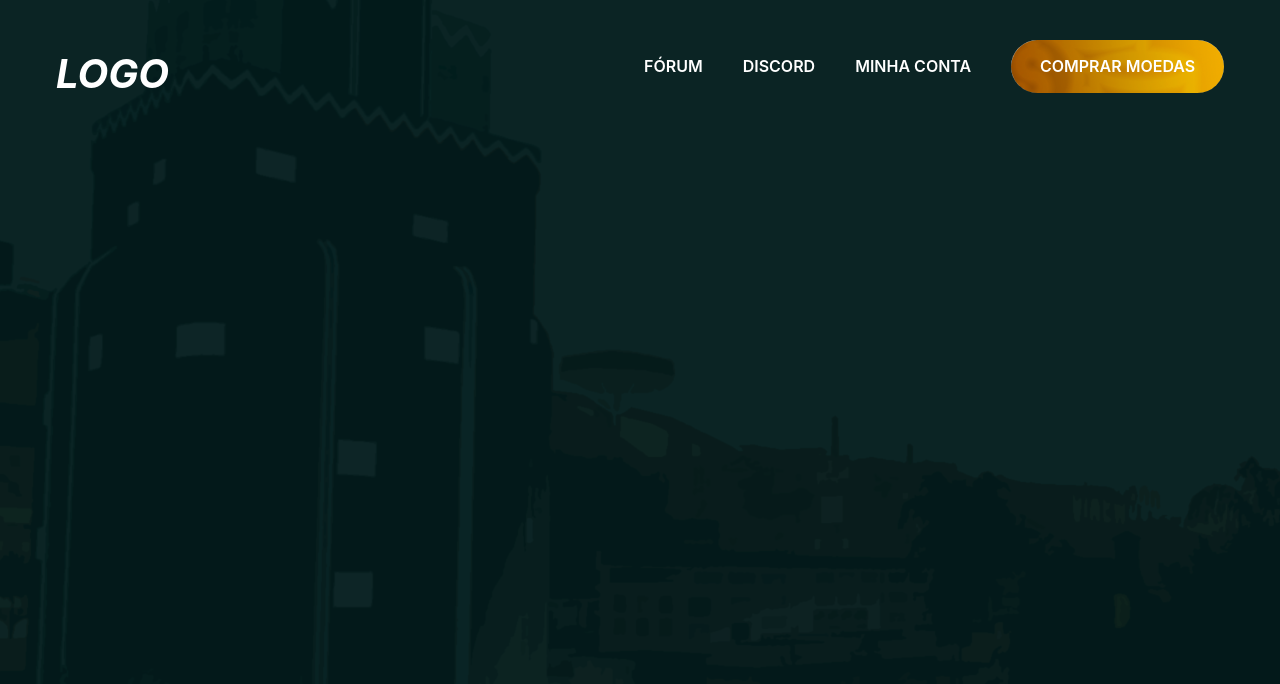
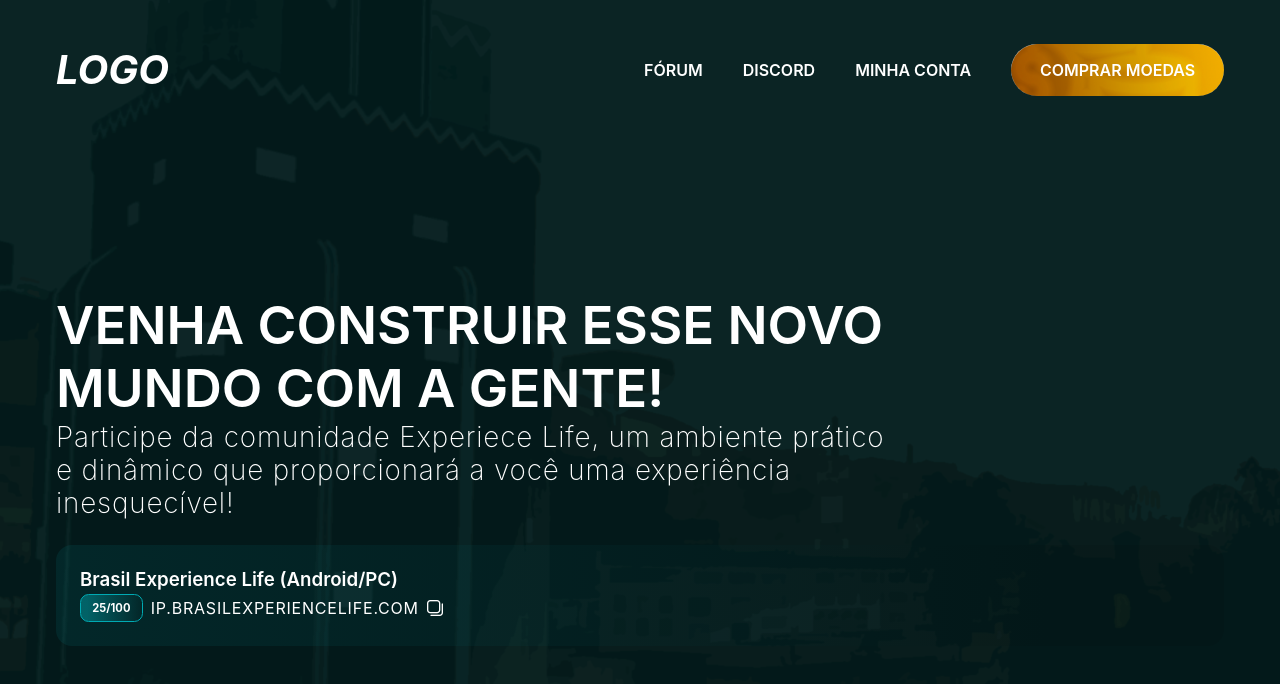
Before and after one commit to edumoreiira/experience-life, an Angular app: page / in a window 1280 px wide. Shown: the top 684 px of the page. Built offline with nearby package versions, Linux system fonts and the light colour scheme.

Commit message:
feat: add main content

```diff
--- a/src/app/pages/home/home.component.html
+++ b/src/app/pages/home/home.component.html
@@ -9,3 +9,27 @@
         </a></li>
     </ul>
 </nav>
+
+<main class="container">
+    <header class="header">
+        <h1 class="header__title">
+            Venha construir esse novo mundo com a gente!
+        </h1>
+        <p class="header__description">
+            Participe da comunidade Experiece Life, um ambiente prático e dinâmico
+            que proporcionará a você uma experiência inesquecível!
+        </p>
+    </header>
+    <section class="server-card">
+        <h3 class="server-card__title">Brasil Experience Life (Android/PC)</h3>
+        <div class="server-card__info">
+            <div class="server-card__info__players-counter">
+                <span>25/100</span>
+            </div>
+            <div class="server-card__info__ip-address">
+                <span>ip.brasilexperiencelife.com</span>
+                <i class="fi fi-rr-copy server-card__info__ip-address__copy"></i>
+            </div>
+        </div>
+    </section>
+</main>
--- a/src/app/pages/home/home.component.scss
+++ b/src/app/pages/home/home.component.scss
@@ -1,7 +1,8 @@
 :host{
     height: 100vh;
     position: relative;
-    display: block;
+    display: flex;
+    flex-direction: column;
     &::after{
         content: '';
         position: absolute;
@@ -61,5 +62,71 @@
             filter: saturate(1.3);
         }
     }
+}
 
+main{
+    display: flex;
+    flex-direction: column;
+    justify-content: center;
+    align-items: start;
+    gap: 1.5em;
+    flex: 1;
 }
+
+.header{
+    display: flex;
+    flex-direction: column;
+    width: 72%;
+
+    &__title{
+        text-transform: uppercase;
+        font-size: 3.3em;
+    }
+
+    &__description{
+        font-size: 1.74em;
+        font-weight: 200;
+        letter-spacing: .03em;
+        line-height: 1.2;
+    }
+}
+
+.server-card{
+    display: flex;
+    gap: .2em;
+    width: 100%;
+    flex-direction: column;
+    padding: 1.5em;
+    border-radius: var(--radius);
+    background: linear-gradient(to left, hsla(0, 0%, 0%, 8%) 15%, hsl(var(--primary-light)/.1));
+    &__info{
+        display: flex;
+        align-items: center;
+        gap: .5em;
+        &__players-counter{
+            font-size: .7em;
+            font-weight: 700;
+            padding: .4em 1em;
+            background: linear-gradient(to right, hsl(var(--primary-light) / .45) 10%, transparent);
+            border: 1px solid hsl(var(--border));
+            border-radius: calc(var(--radius) / 1.3);
+        }
+        &__ip-address{
+            display: flex;
+            gap: .5em;
+            align-items: center;
+            span{
+                text-transform: uppercase;
+                letter-spacing: .05em;
+            }
+            &__copy {
+                cursor: pointer;
+                display: flex;
+                transition: color 150ms ease-in-out;
+                &:hover {
+                    color: hsl(var(--primary-light))
+                }
+            }
+        }
+    }
+}
--- a/src/app/styles/variables.scss
+++ b/src/app/styles/variables.scss
@@ -6,5 +6,5 @@
     --primary-dark: 181 100% 10%;
     --border: 183 100% 35%;
     --highlight: 43 100% 47%;
-    --radius: .5rem;
+    --radius: 1em;
 }
--- a/src/index.html
+++ b/src/index.html
@@ -5,6 +5,7 @@
   <title>ExperienceLife</title>
   <base href="/">
   <meta name="viewport" content="width=device-width, initial-scale=1">
+  <link rel='stylesheet' href='https://cdn-uicons.flaticon.com/2.6.0/uicons-regular-rounded/css/uicons-regular-rounded.css'>
   <link rel="icon" type="image/x-icon" href="favicon.ico">
 </head>
 <body>
--- a/src/styles.scss
+++ b/src/styles.scss
@@ -27,16 +27,10 @@ a {
 
 // Headings
 h1, h2, h3, h4, h5, h6 {
-    margin-bottom: 1rem;
     font-weight: 600;
     line-height: 1.2;
 }
 
-// Lists
-ul, ol {
-    margin-bottom: 1rem;
-    padding-left: 1.5rem;
-}
 
 // Images
 img {
```
